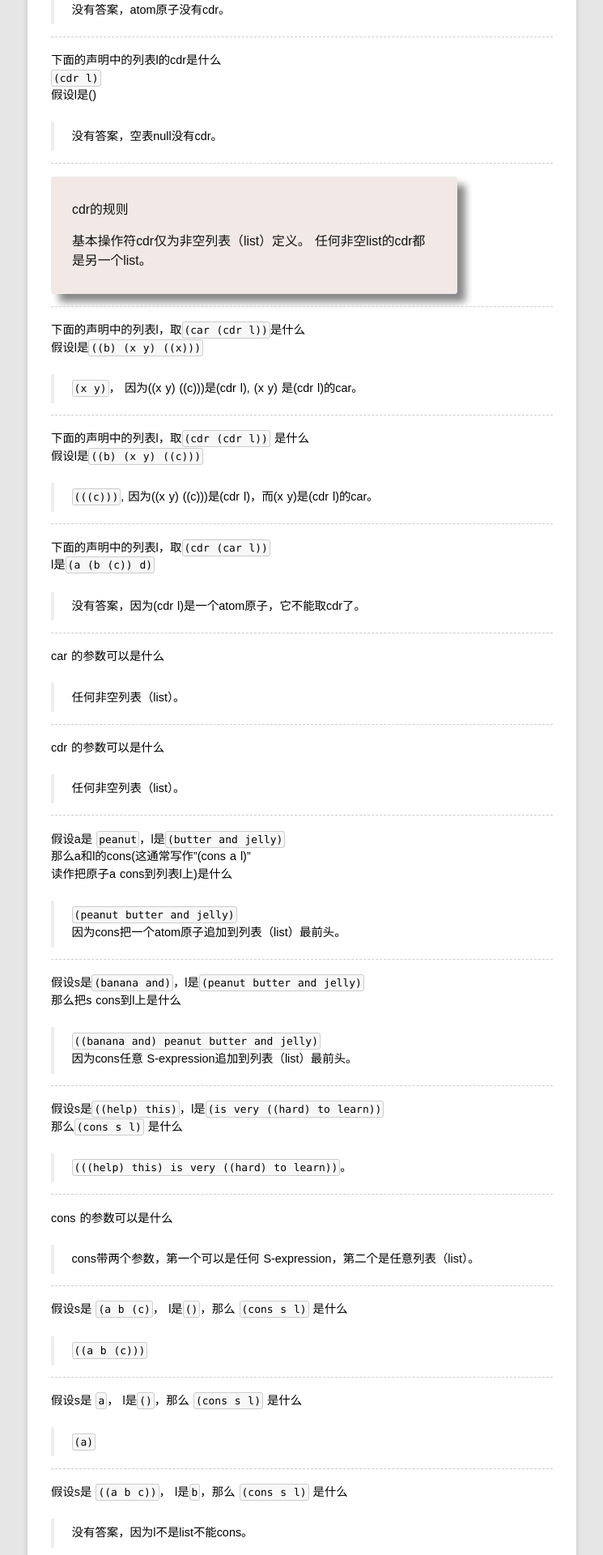
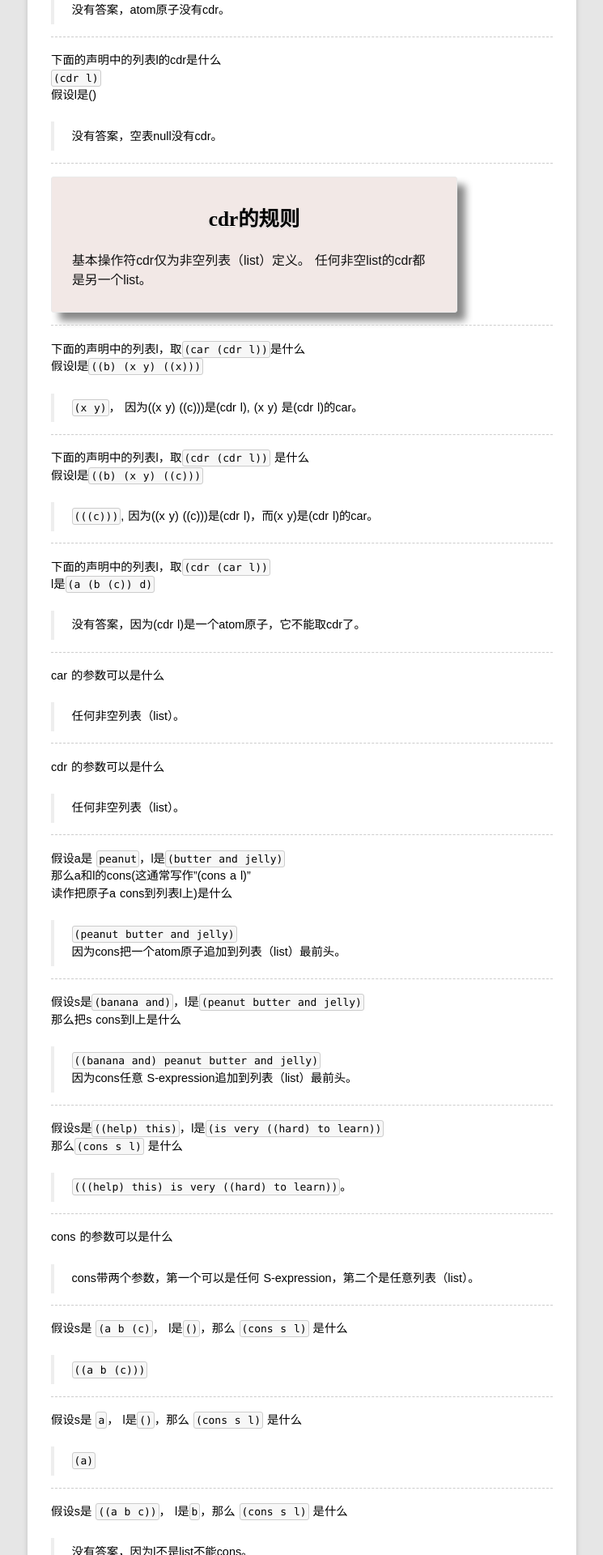
Before and after one commit to rhuichao/uternet.github.io, a Jekyll site: the page built from TLS/01.md, in a window 1280 px wide. Shown: the part 4477-6397 px from the top of the page at 81% size, without its empty margins (267-1012 px from the left). Built offline with Jekyll 4.4.1, drawn with Linux system fonts in a browser that asks for light colours; some web fonts are replaced; Markdown is read by kramdown in place of the engine named in the settings.

Commit message:
new document posted

```diff
--- a/TLS/01.md
+++ b/TLS/01.md
@@ -243,7 +243,7 @@ l是`((x) t r)`
 ------------------
 
 <div class="textbox">
-    <p>cdr的规则</p>
+    <h1>cdr的规则</h1>
     <p>基本操作符cdr仅为非空列表（list）定义。
     任何非空list的cdr都是另一个list。</p>
 </div>
--- a/media/css/style.css
+++ b/media/css/style.css
@@ -321,3 +321,11 @@ footer a {
     box-shadow: 10px 10px 10px rgb(136, 136, 136);
 
 }
+
+.textbox h1 {
+    text-align: center;
+    font-family:"Gentium Book Basic","Galdeano","Hiragino Sans GB","Microsoft YaHei",serif;
+    font-size:1.6em;
+    color:#000;
+    line-height: 150%;
+}
```
